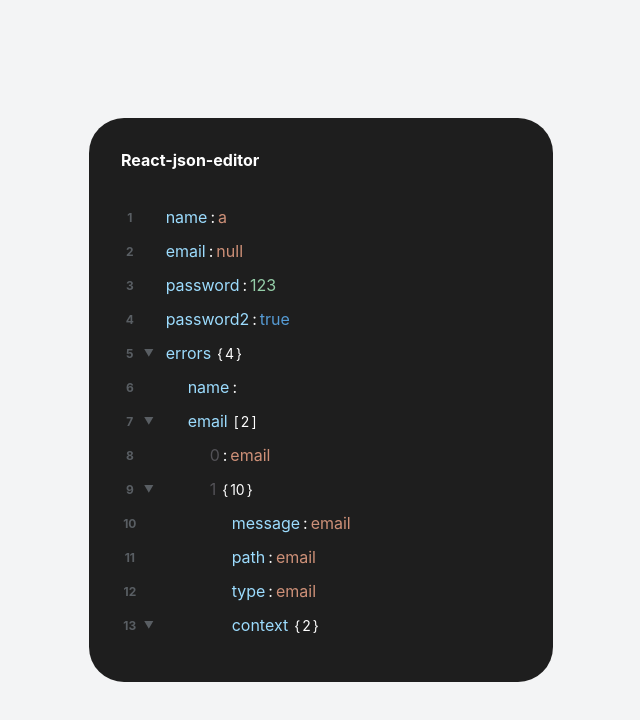
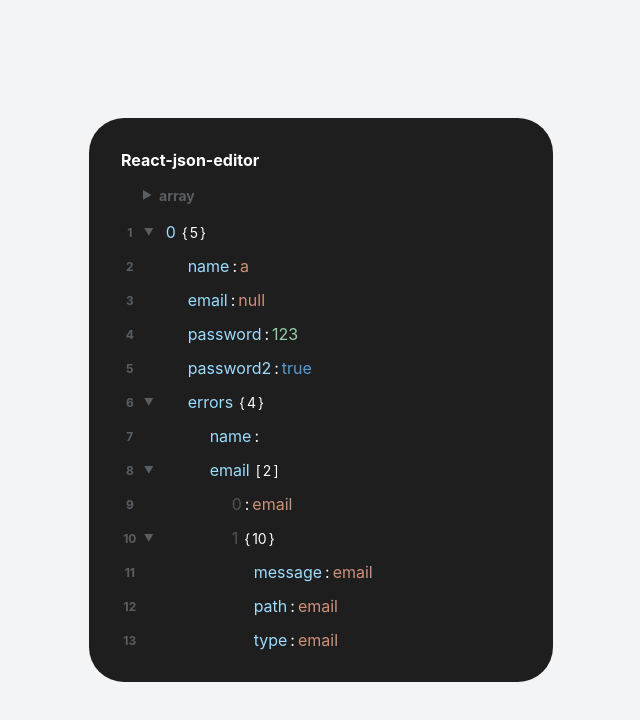
Before and after one commit to privalenkov/react-json-editor, a React (Create React App) app: page / in a window 1280 px wide. Shown: the top 720 px of the page, without its empty margins (319-959 px from the left). Built offline with nearby package versions, Linux system fonts and the light colour scheme.

Commit message:
added collapsed

```diff
--- a/src/App.js
+++ b/src/App.js
@@ -1,15 +1,53 @@
+import React, { useState, useEffect } from 'react';
 import './App.css';
 import JsonEditor from './components/jsonEditor/jsonEditor';
-import jsonFile from './payload/data.json';
+// import json from './payload/data.json';
 
 function App() {
+  const [json, setJson] = useState([{
+    "name": "a",
+    "email": null,
+    "password": 123,
+    "password2": true,
+    "errors": {
+        "name": "",
+        "email": [
+            "email",
+            {
+                "message": "email",
+                "path": "email",
+                "type": "email",
+                "context": {
+                    "value": "email",
+                    "key": "email"
+                },
+                "name": "email",
+                "rule": "email",
+                "scope": "email",
+                "messages": ["email"],
+                "code": "EMAIL",
+                "isJoi": true
+            }
+        ],
+        "password": "",
+        "password2": ""
+    }
+
+}]);
   const jsonEditorHandler = (jsonFile) => {
 
   };
+
+  useState(() => {
+    setJson(json);
+  }, [json])
+
+
   return (
     <div className="App">
       <div className='container'>
-        <JsonEditor onSave={jsonEditorHandler} jsonFile={jsonFile} />
+
+        <JsonEditor onSave={jsonEditorHandler} jsonFile={json} style={{'borderRadius': '35px'}}/>
       </div>
     </div>
   );
--- a/src/components/jsonEditor/jsonEditor.css
+++ b/src/components/jsonEditor/jsonEditor.css
@@ -2,10 +2,9 @@
     background: #1E1E1E;
     padding: 32px 32px;
     width: 400px;
-    border-radius: 35px;
     height: 500px;
     display: grid;
-    grid-template-rows: 50px 1fr;
+    grid-template-rows: 25px 40px 1fr;
 }
 #json-editor .json-editor__header {
     color:#fff;
@@ -33,6 +32,20 @@
     min-width: 10px;
     width: 10px;
 }
+.json-editor__first-type-title-arrow {
+    color:#595e63;
+    width: 17px;
+    min-width: 17px;
+    transform: rotate(-90deg);
+    max-width: 17px;
+    font-size: 11px;
+    text-align: center;
+}
+.json-editor__first-type-title {
+    color: #595e63;
+    font-size: 14px;
+    font-weight: 700;
+}
 .json-editor__dropdown-arrow {
     font-size: 10px;
     padding: 5px;
@@ -55,6 +68,9 @@
 #json-editor .json-editor__json-editor-value tr {
     float: left;
     padding: 5px 5px;
+}
+.collapsed {
+    display: none;
 }
 .json-editor__field-key, .json-editor__field-value {
     outline: none;
--- a/src/components/jsonEditor/jsonEditor.js
+++ b/src/components/jsonEditor/jsonEditor.js
@@ -2,11 +2,10 @@
 import ContextMenu from '../contextMenu/contextMenu';
 import './jsonEditor.css';
 
-export default function JsonEditor({jsonFile}) {
+export default function JsonEditor({jsonFile, onSave, style}) {
     const [editorTree, setEditorTree] = useState([]);
     const ref = useRef();
-
-    const data = jsonFile;
+    const [data, setData] = useState(jsonFile);
 
     const type = (value) => {
         const regex = /^\[object (\S+?)\]$/;
@@ -21,7 +20,7 @@
             case 'array':
                 return currentValue.length;
             default:
-                return null;
+                return 0;
         }
     }
 
@@ -33,7 +32,7 @@
 
     const jsonIterator = (data, cb) => {
         let depth = 0;
-        let depthCurrentKey = [];
+        let depthCurrentKey = {};
         (function iter (data, cb) {
             for (let key in data) {
                 const object = {
@@ -41,17 +40,17 @@
                     value: String(data[key]),
                     type: type(data[key]),
                     paramsInside: insideCounter(data[key], type(data[key])),
-                    parent: depthCurrentKey.length ? depthCurrentKey : [],
+                    parent: depthCurrentKey,
                     depth,
                 };
                 cb.apply(this, [object]);
                 if (data[key] !== null && typeof(data[key]) === 'object') {
-                    depthCurrentKey = [key, type(data[key])];
+                    depthCurrentKey = {key, type: type(data[key])};
                     depth++;
                     iter(data[key], cb);
                 }
             }
-            depthCurrentKey = [];
+            depthCurrentKey = {};
             depth--;
         })(data, cb)
     }
@@ -70,7 +69,7 @@
             case 'null':
                 return 'json-editor-tree__row--type-string';
             default:
-                return null;
+                return '';
         }
     }
 
@@ -81,28 +80,47 @@
     }, []);
 
     const onClickDropdownHandler = (e) => {
-        console.log(e)
+        const current = ref.current;
+        const expandablesValues = current.querySelectorAll('.json-editor__json-editor-value');
+        console.log(e.target.parentNode);
+        expandablesValues.forEach(elValue => {
+            const parentAttr = e.target.parentNode.getAttribute('data-expandable-name');
+            const valueAttr = elValue.getAttribute('data-expadable-parent');
+            if(parentAttr === valueAttr) {
+                elValue.parentNode.parentNode.classList.toggle('collapsed');
+            }
+        });
     }
 
     return (
         <>
             <ContextMenu elRef={ref} options={[{text: 'True'}, {text: 'False'}]}/>
-            <div id="json-editor" ref={ref}>
+            <div id="json-editor" ref={ref} style={{...style}}>
                 <header className='json-editor__header'>React-json-editor</header>
+                {data && <table>
+                    <tbody>
+                        <tr>
+                            <td className='json-editor__line-num'></td>
+                            <td className='json-editor__first-type-title-arrow'>▼</td>
+                            <td className='json-editor__first-type-title'>{type(data)}</td>
+                        </tr>
+                    </tbody>
+                </table>}
                 <div className="json-editor__json-editor-tree">
                     <table>
                         <tbody>
                             {editorTree && editorTree.map((obj, index) => {
-                            return <tr key={index} className={getClassByType(obj.type)}>
+                                console.log(obj)
+                            return <tr key={index} data-expandable-name={obj.key} className={`json-editor__row ${getClassByType(obj.type)} ${obj.paramsInside ? 'json-editor__row--expandable' : ''}`}>
                                     <td className='json-editor__line-num'>{index + 1}</td>
-                                    <td onClick={onClickDropdownHandler} className='json-editor__dropdown-arrow'>{obj.paramsInside && '▼'}</td>
+                                    <td onClick={onClickDropdownHandler} className='json-editor__dropdown-arrow'>{obj.paramsInside ? '▼' : ''}</td>
                                     <td>
-                                        <table className='json-editor__json-editor-value'>
+                                        <table data-expadable-parent={obj.parent.key} className='json-editor__json-editor-value'>
                                             <tbody>
                                                 <tr>
                                                     {depthElCreator(obj.depth)}
-                                                    <td><div className={`json-editor__field-key ${obj.parent[1] === 'array' && 'json-editor__field-key--array'}`}>{obj.key}</div></td>
-                                                    <td className='json-editor__separator'>{!obj.paramsInside && ':'}</td>
+                                                    <td><div className={`json-editor__field-key ${obj.parent.type === 'array' ? 'json-editor__field-key--array' : ''}`}>{obj.key}</div></td>
+                                                    <td className='json-editor__separator'>{!obj.paramsInside ? ':' : ''}</td>
                                                     {
                                                         (obj.type === 'object' || obj.type === 'array')
                                                             ? <td><span className='json-editor__field-params-count-separator'>{ obj.type === 'object' ? '{' : '['}</span><span className='json-editor__field-params-count'>{obj.paramsInside}</span><span className='json-editor__field-params-count-separator'>{ obj.type === 'object' ? '}' : ']'}</span></td>
--- a/src/payload/data.json
+++ b/src/payload/data.json
@@ -1,4 +1,4 @@
-{
+[{
     "name": "a",
     "email": null,
     "password": 123,
@@ -27,4 +27,4 @@
         "password2": ""
     }
 
-}
+}]
```
